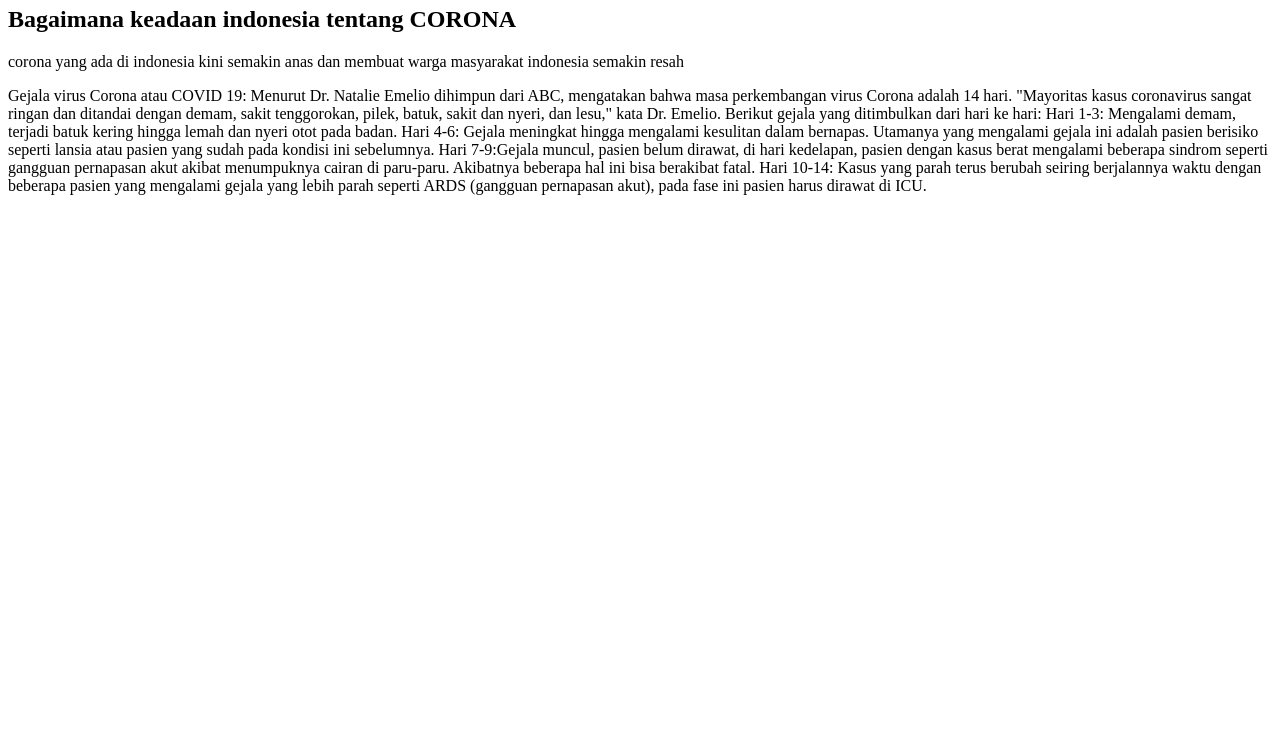
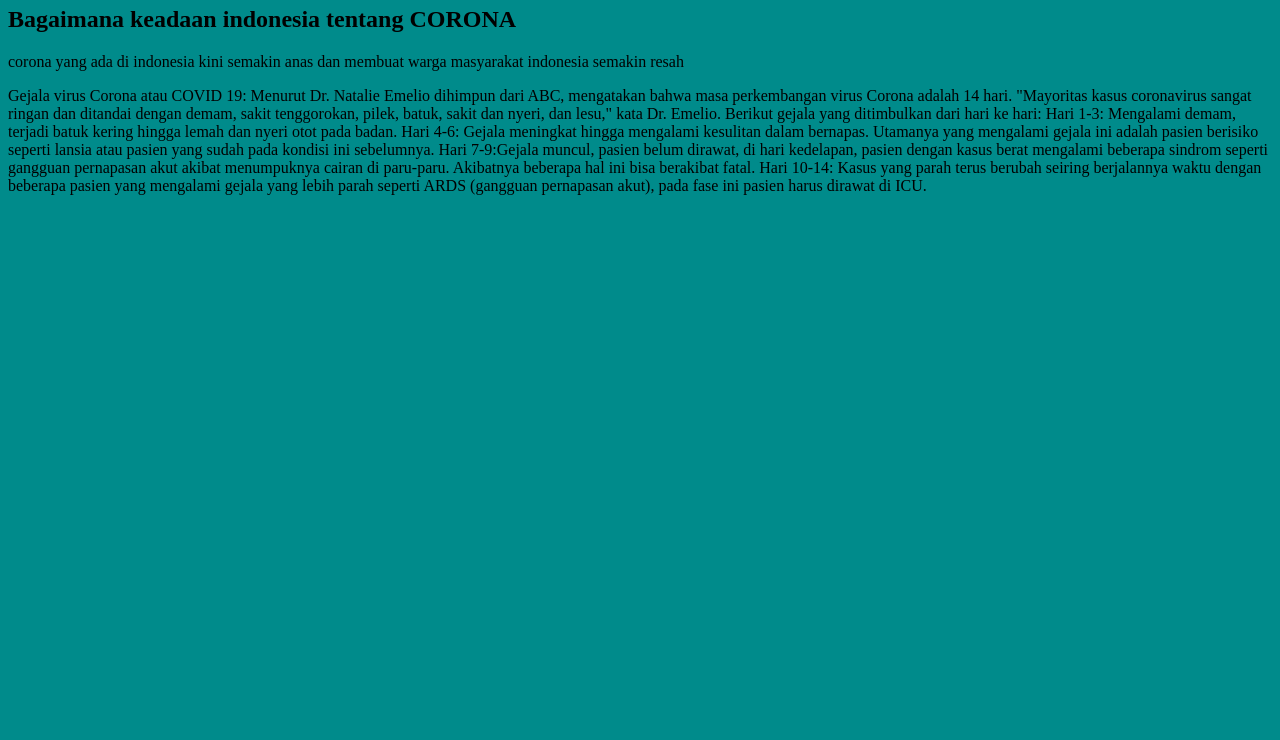
Before and after one commit to tahugoren/syarifahwidyastuti.github.io, a plain HTML site: page index.html in a window 1280 px wide. Shown: the part 60-800 px from the top of the page. Drawn offline with Linux system fonts and the light colour scheme.

Commit message:
Update index.html

```diff
--- a/index.html
+++ b/index.html
@@ -2,7 +2,7 @@
 <head>
 <title> SYARIFAH WiDYASTUTI </title>
 </head>
-<body>
+<body bgcolor="	#008B8B">
 <h1>CORONA</h1>
 <h2>Bagaimana keadaan indonesia tentang CORONA</h2>
 <p> corona yang ada di indonesia kini semakin anas dan membuat warga masyarakat indonesia semakin resah</p>
```
